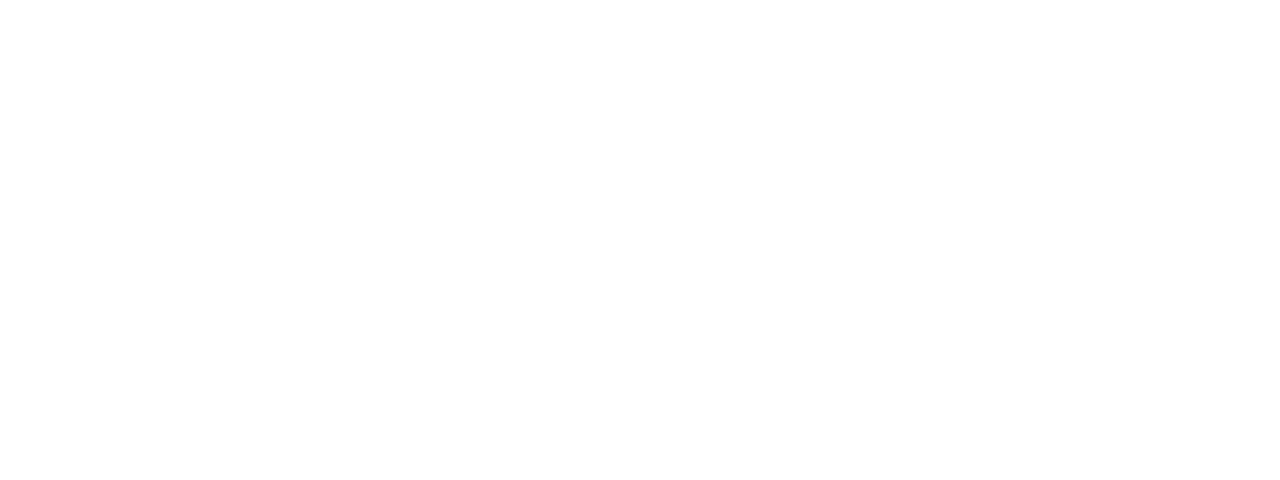
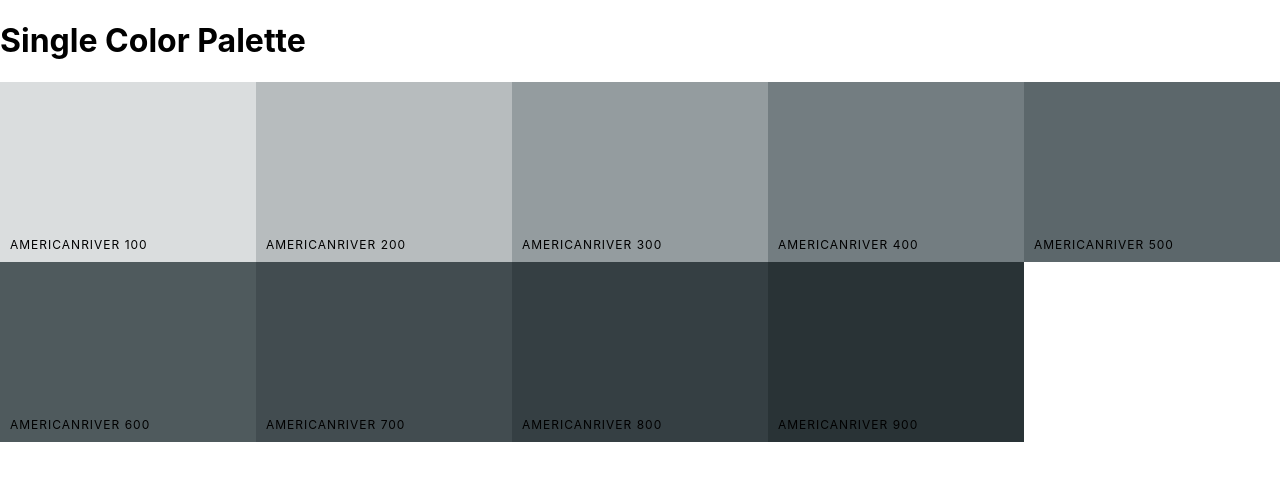
Before and after one commit to GuillaumeAuger85/React-color-palette-generator, a React (Create React App) app: page /palette/flat-ui-colors-american/americanriver in a window 1280 px wide. Shown: the top 480 px of the page. Built offline with nearby package versions, Linux system fonts and the light colour scheme.

Commit message:
display colors and singleColorPalette

```diff
--- a/src/App.js
+++ b/src/App.js
@@ -3,9 +3,11 @@ import './App.css'
 import Palette from './Palette';
 import seedColors from './seedColors';
 import PaletteList from './PaletteList';
+import SingleColorPalette from './SingleColorPalette';
 import { generatePalette } from './colorHelpers';
 import { Route, Switch } from 'react-router-dom';
 import { palette } from '@mui/system';
+
 
 
 class App extends Component {
@@ -14,7 +16,13 @@ class App extends Component {
 
     return (
       <Switch>
-        <Route exact path='/' render={(routeProps) => <PaletteList palettes={seedColors} {...routeProps}/>} />
+        <Route exact path='/palette/:paletteId/:colorId' render={(routeProps) =>
+          <SingleColorPalette
+            palette={generatePalette(this.findPalette(routeProps.match.params.paletteId))}
+            colorId={routeProps.match.params.colorId}
+          />}
+        />
+        <Route exact path='/' render={(routeProps) => <PaletteList palettes={seedColors} {...routeProps} />} />
         <Route exact path='/palette/:id' render={(routeProps) => <Palette palette={generatePalette(this.findPalette(routeProps.match.params.id))} />} />
       </Switch>
     )
--- a/src/ColorBox.js
+++ b/src/ColorBox.js
@@ -1,5 +1,6 @@
 import React, { Component } from 'react';
 import { CopyToClipboard } from 'react-copy-to-clipboard';
+import { Link } from 'react-router-dom'
 import './ColorBox.css'
 
 class ColorBox extends Component {
@@ -17,13 +18,13 @@ class ColorBox extends Component {
         )
     }
     render() {
-        const { name, background } = this.props;
-        const {copied} = this.state
+        const { name, background, paletteId, colorId, showLink } = this.props;
+        const { copied } = this.state
         return (
             <CopyToClipboard text={background} onCopy={this.changeCopyState}>
                 <div style={{ background }} className='ColorBox'>
-                    <div className={`copy-overlay ${copied && "show" }`} style={{ background }}></div>
-                    <div className={`copy-msg ${copied && "show" }`}>
+                    <div className={`copy-overlay ${copied && "show"}`} style={{ background }}></div>
+                    <div className={`copy-msg ${copied && "show"}`}>
                         <h1>Copied!</h1>
                         <p>{background}</p>
                     </div>
@@ -33,7 +34,10 @@ class ColorBox extends Component {
                         </div>
                         <button className='copy-button'>Copy</button>
                     </div>
-                    <span className='see-more'>More</span>
+                    {showLink && (
+                        <Link to={`/palette/${paletteId}/${colorId}`} onClick={e => e.stopPropagation()}>
+                            <span className='see-more'>More</span>
+                        </Link>)}
                 </div>
             </CopyToClipboard>
         )
--- a/src/Palette.js
+++ b/src/Palette.js
@@ -21,14 +21,14 @@ class Palette extends Component {
         this.setState({ level })
     }
     render() {
-        const { colors, paletteName, emoji } = this.props.palette;
+        const { colors, paletteName, emoji,id } = this.props.palette;
         const { level, format } = this.state;
         function containsAnyLetters(str) {
             return /[a-zA-Z]/.test(str);
           }
         const span = containsAnyLetters(emoji) ? <span className={`emoji fi fi-${emoji.toLowerCase()}`}></span> :<span className='emoji'>{emoji}</span>;
         const colorBoxes = colors[level].map(color => (
-            <ColorBox background={color[format]} name={color.name}  key={color.id} />
+            <ColorBox background={color[format]} name={color.name}  key={color.id} colorId={color.id} paletteId={id} showLink={true}/>
         ))
         return (
             <div className='Palette'>
--- /dev/null
+++ b/src/SingleColorPalette.js
@@ -0,0 +1,30 @@
+import React, { Component } from 'react';
+import ColorBox from './ColorBox';
+
+class SingleColorPalette extends Component {
+    constructor(props) {
+        super(props)
+        this._shades = this.gatherShades(this.props.palette, this.props.colorId)
+    }
+    gatherShades(palette, colorToFilterBy) {
+        let shades = [];
+        let allColors = palette.colors;
+        for (let key in allColors) {
+            shades = shades.concat(allColors[key].filter(color=>color.id === colorToFilterBy))
+        }
+        return shades.slice(1)
+    }
+    render() {
+        const colorBoxes= this._shades.map(color=> (
+            <ColorBox key={color.id} name={color.name} background={color.hex} showLink={false}/>
+        ))
+        return (
+            <div className='Palette'>
+                <h1>Single Color Palette</h1>
+                <div className='Palette-colors'>{colorBoxes}</div>
+            </div>
+        )
+    }
+}
+
+export default SingleColorPalette;
```
